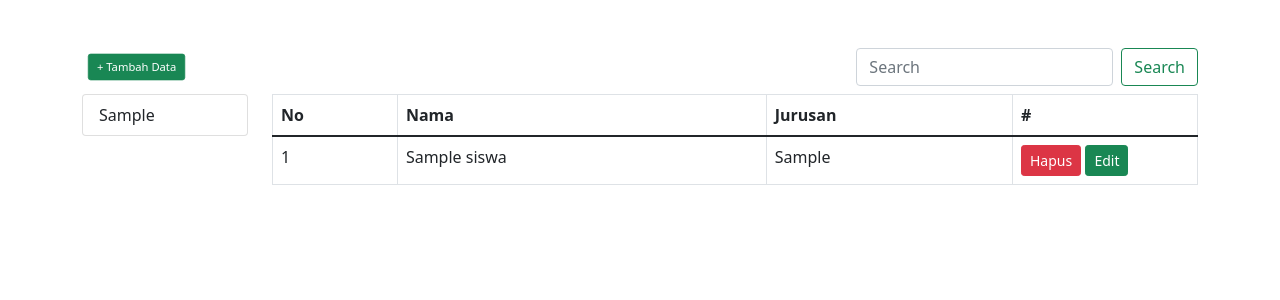
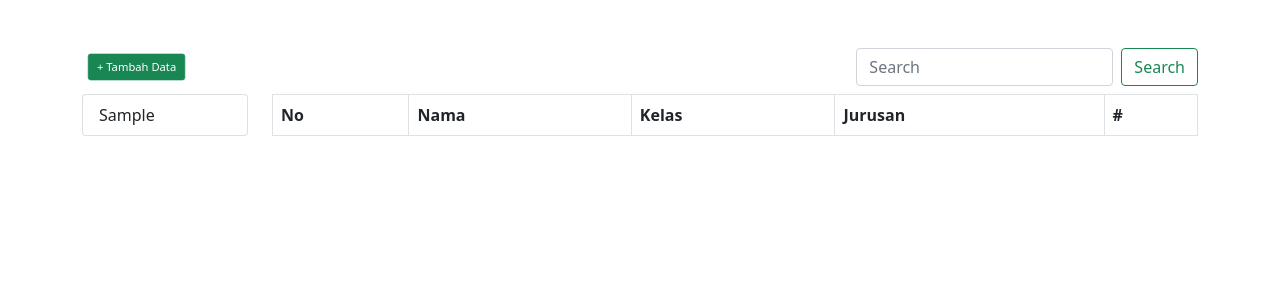
Before and after one commit to HarisMI40/latihan__siakad, a PHP site: page /sekolah/siswa/tampil_siswa.php in a window 1280 px wide. Shown: the part 56-356 px from the top of the page. Run offline with PHP 8.4, Linux system fonts and the light colour scheme; the visitor is signed in with stand-in values (Sample User, id 1); tables that the repository leaves empty or names only in its code hold one stand-in row (values such as "Sample post"); lists and menus that the app fills with data are empty.

Commit message:
update sql tampil_siswa

```diff
--- a/siswa/tampil_siswa.php
+++ b/siswa/tampil_siswa.php
@@ -42,6 +42,7 @@
             <tr>
                 <th>No</th>
                 <th>Nama</th>
+                <th>Kelas</th>
                 <th>Jurusan</th>
                 <th>#</th>
             </tr>
@@ -49,10 +50,15 @@
         <tbody>
             <?php
                 include "../koneksi.php";
-                $sql = "select * from siswa";
+                // $sql = "select * from siswa";
+
+                $sql = "select * from siswa INNER JOIN jurusan ON siswa.jurusan = jurusan.id";
                 if(isset($_GET['q'])){
                     $q = $_GET['q'];
                     $sql = "select * from siswa where nama LIKE '%$q%' or jurusan LIKE '%$q%'";
+                    $sql = "select * from siswa INNER JOIN jurusan ON siswa.jurusan = jurusan.id
+                    where siswa.nama LIKE '%$q%' or jurusan.jurusan LIKE '%$q%'
+                    ";
                 }
                 $no = 1;
                 $query = mysqli_query($db, $sql);
@@ -62,7 +68,8 @@
             <tr>
                 <td scope="row"><?= $no++ ?></td>
                 <td><?= $data["nama"] ?></td>
-                <td><?= $data["jurusan"] ?></td>
+                <td><?= $data["kelas"] ?></td>
+                <td><?= $data["jurusan"]." ". $data["rombel"] ?></td>
                 <td width="20%">
                     <a href="proses_hapus_siswa.php?id=<?= $data['id'] ?>" class="btn btn-danger btn-sm">Hapus</a>
                     <a href="edit_siswa.php?id=<?= $data['id'] ?>" class="btn btn-success btn-sm">Edit</a>
```
